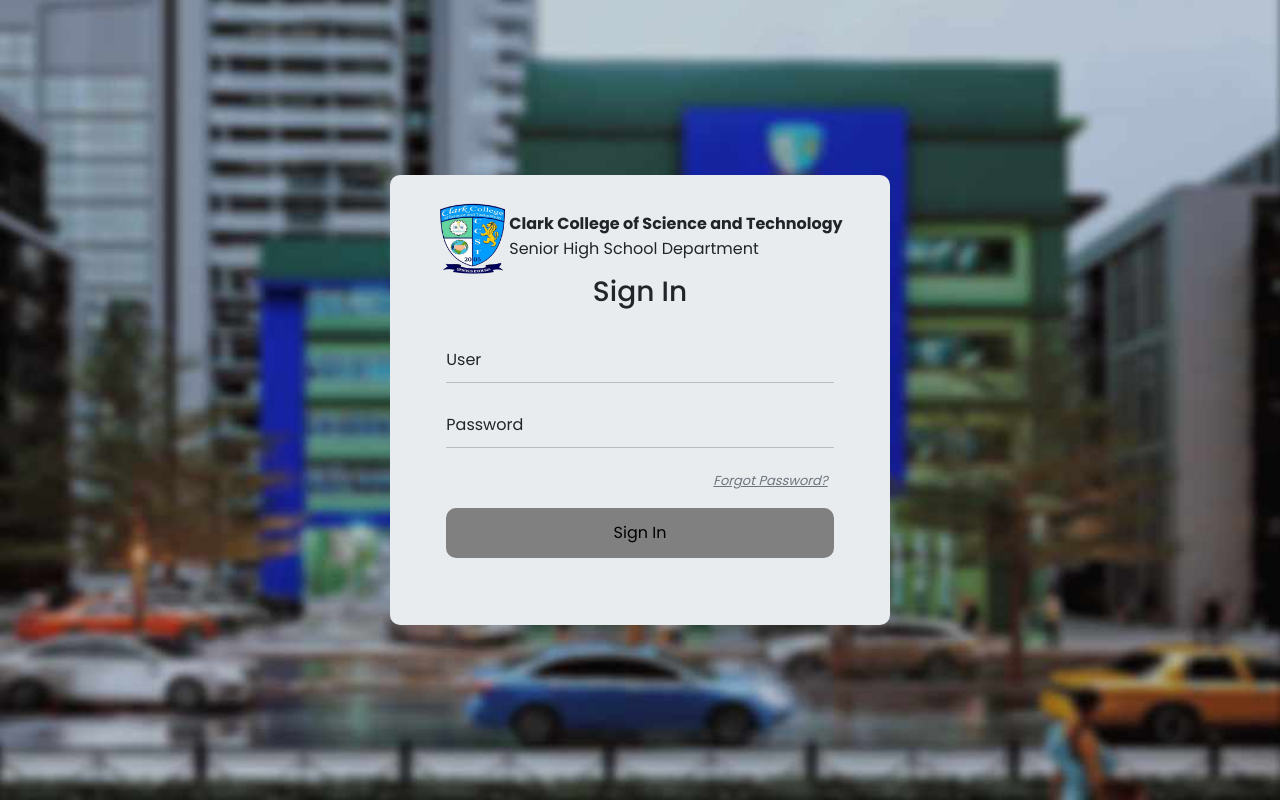
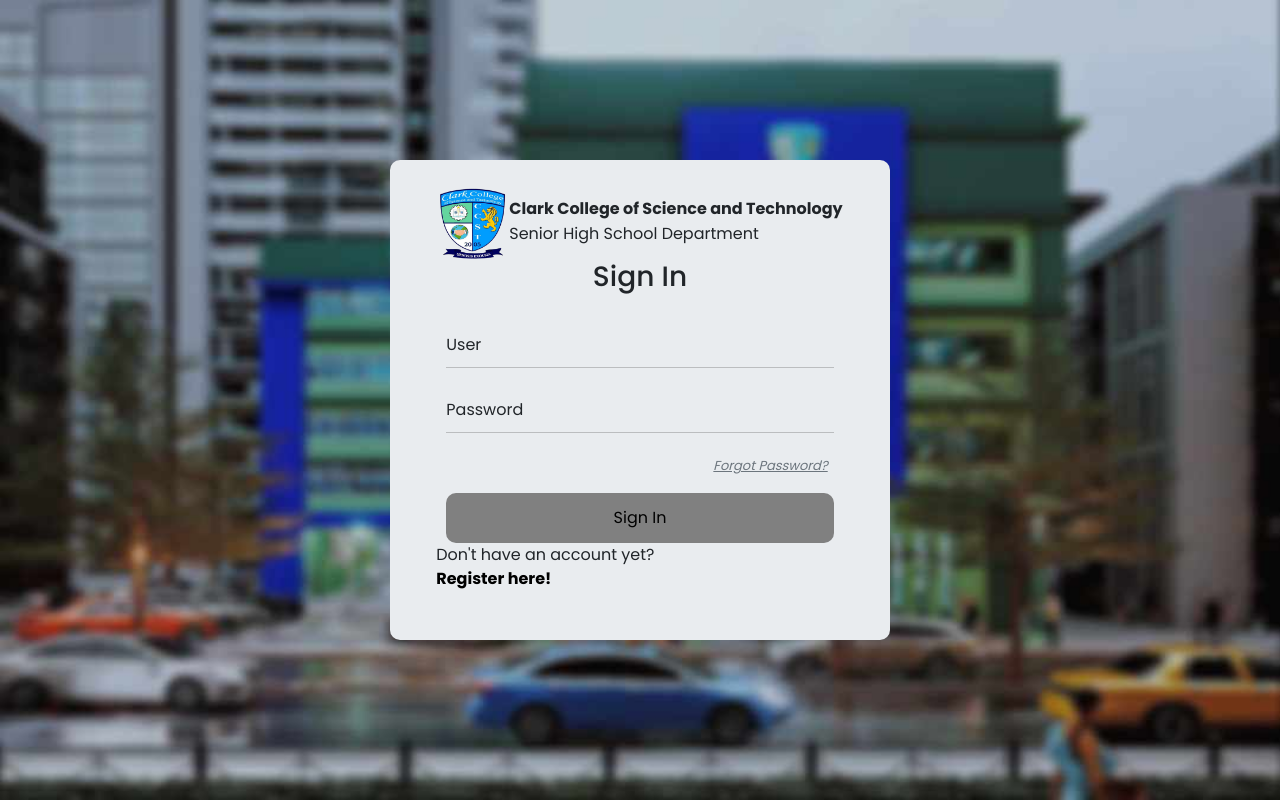
Before and after one commit to loleerz/ccstdocrepo, a PHP site: page / in a window 1280 px wide. Run offline with PHP 8.4, Linux system fonts and the light colour scheme.

Commit message:
second commit

```diff
--- a/index.php
+++ b/index.php
@@ -52,7 +52,7 @@
         justify-content: center;
         align-items: flex-start;
         width: 500px;
-        height: 450px;
+        height: 480px;
 
         background-color: #e9ecef;
 
@@ -297,6 +297,14 @@
                         <div class="input-field">
                             <input type="submit" class="submit" name="signin" value="Sign In">
                         </div>
+                        <div class="row">
+                            <div class="col">
+                                <figcaption>Don't have an account yet?</figcaption>
+                                <span>
+                                    <a href="">Register here!</a>
+                                </span>
+                            </div>
+                        </div>
                     </form>
                 </div>
     </div>
--- a/teacherAdvisories.php
+++ b/teacherAdvisories.php
@@ -278,8 +278,8 @@
                                     <?=$row['strand']." - ".$row['grade_level'].$row['section']?>
                                 </td>
                                 <td>
-                                    <a href='teacherSection.php?section=<?=$row['strand'].$row['grade_level']."-".$row['section']?>'>
-                                        <button>View</button>
+                                    <a href='teacherSection.php?section=<?=$row['strand'].$row['grade_level']."-".$row['section']?>' class="btn btn-primary">
+                                        View
                                     </a>
                                 </td>
                             </tr>
```
